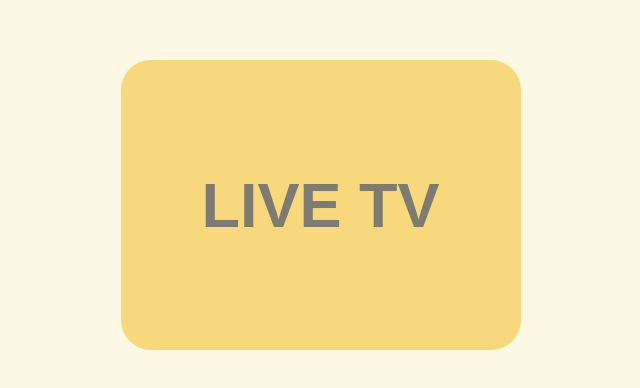
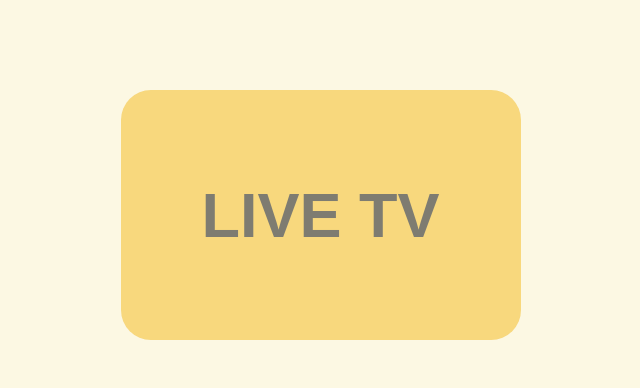
Before and after one commit to sallydough/just-for-us-master, a React (Create React App) app: page /home in a window 1280 px wide. Shown: the part 704-1092 px from the top of the page, without its empty margins (353-993 px from the left). Built offline with nearby package versions, Linux system fonts and the light colour scheme.

Commit message:
fixed live tv card

```diff
--- a/src/components/watchtv.css
+++ b/src/components/watchtv.css
@@ -16,8 +16,9 @@
   border: none;
   border-radius: 30px;
   cursor: pointer;
+  margin-top: 30px;
   width: 400px;
-  height: 290px;
+  height: 250px;
   padding-bottom: -30px;
 }
 
```
